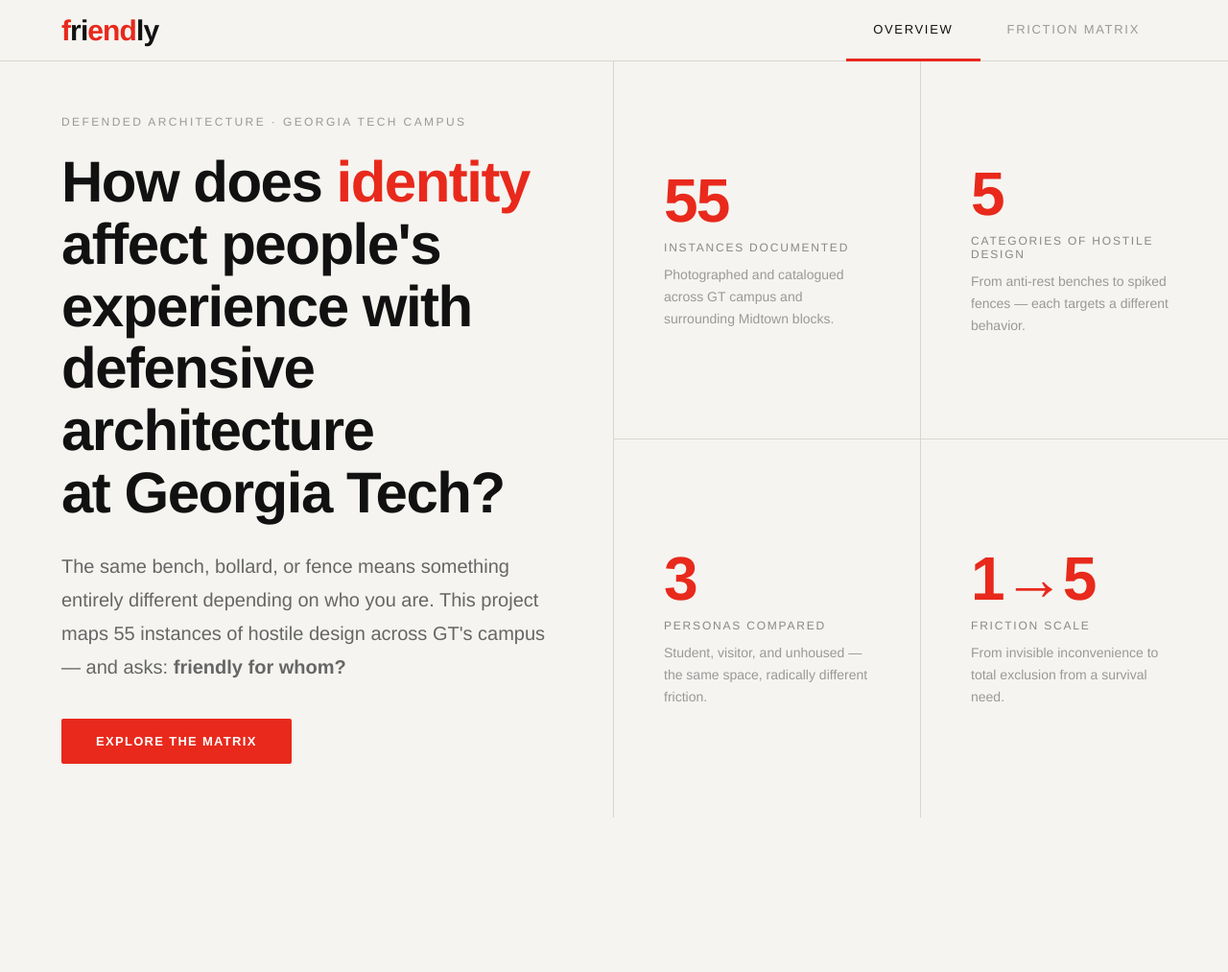
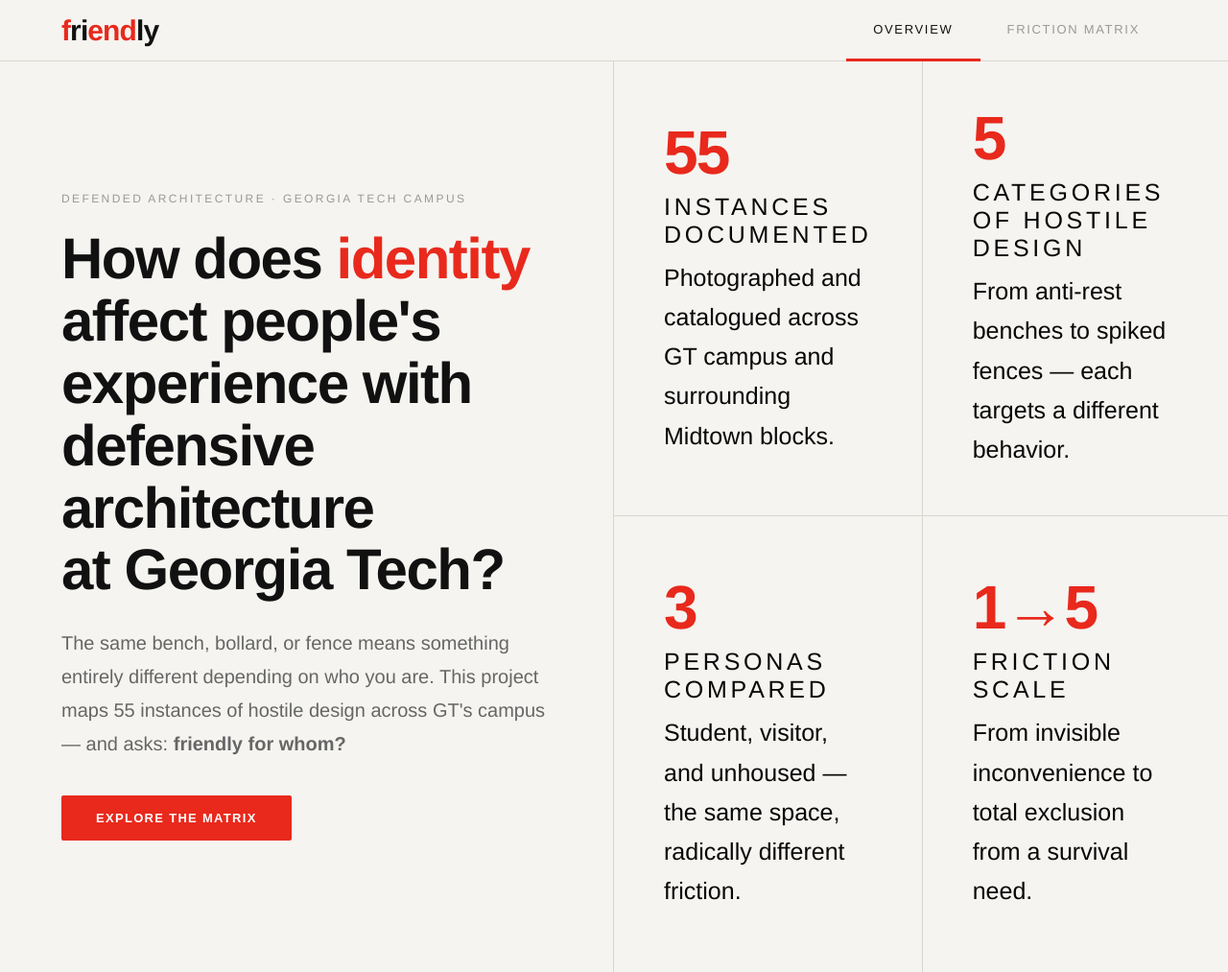
Before and after one commit to kkim26/Defensive_Arch_Identity, a plain HTML site: page index.html in a window 1280 px wide. Shown: the whole page at 96% size. Before the commit the page ends 852 px from the top, so only its background shows below. Drawn offline with Linux system fonts and the light colour scheme.

Commit message:
bigger text and change title

```diff
--- a/index.html
+++ b/index.html
@@ -89,7 +89,7 @@
   <div class="matrix-body">
 
     <div class="matrix-intro">
-      <h2 class="matrix-title">The same design. <em>Different experiences.</em></h2>
+      <h2 class="matrix-title">How we infer defensive architecture would affect different identities:</h2>
       <span class="matrix-subtitle">Circle size = instances documented &nbsp;·&nbsp; Color = friction score &nbsp;·&nbsp; Hover cells for context</span>
     </div>
 
--- a/style.css
+++ b/style.css
@@ -151,22 +151,22 @@
 .stat-block:nth-child(3),
 .stat-block:nth-child(4)                { border-bottom: none; }
 .stat-num {
-  font-size: clamp(48px, 5vw, 80px);
+  font-size: clamp(60px, 5vw, 100px);
   font-weight: 900;
   color: #E8291C;
   line-height: 1;
   letter-spacing: -0.03em;
 }
 .stat-label {
-  font-size: 12px;
+  font-size: 25px;
   letter-spacing: 0.15em;
   text-transform: uppercase;
-  color: #888;
+  color: #070707;
   font-weight: 500;
   margin-top: 10px;
   margin-bottom: 10px;
 }
-.stat-desc { font-size: 14px; color: #999; line-height: 1.65; }
+.stat-desc { font-size: 25px; color: #070707; line-height: 1.65; }
 
 /* ─── MATRIX ──────────────────────────────────────────────────────────────── */
 #screen-matrix { background: #F5F4F0; }
```
